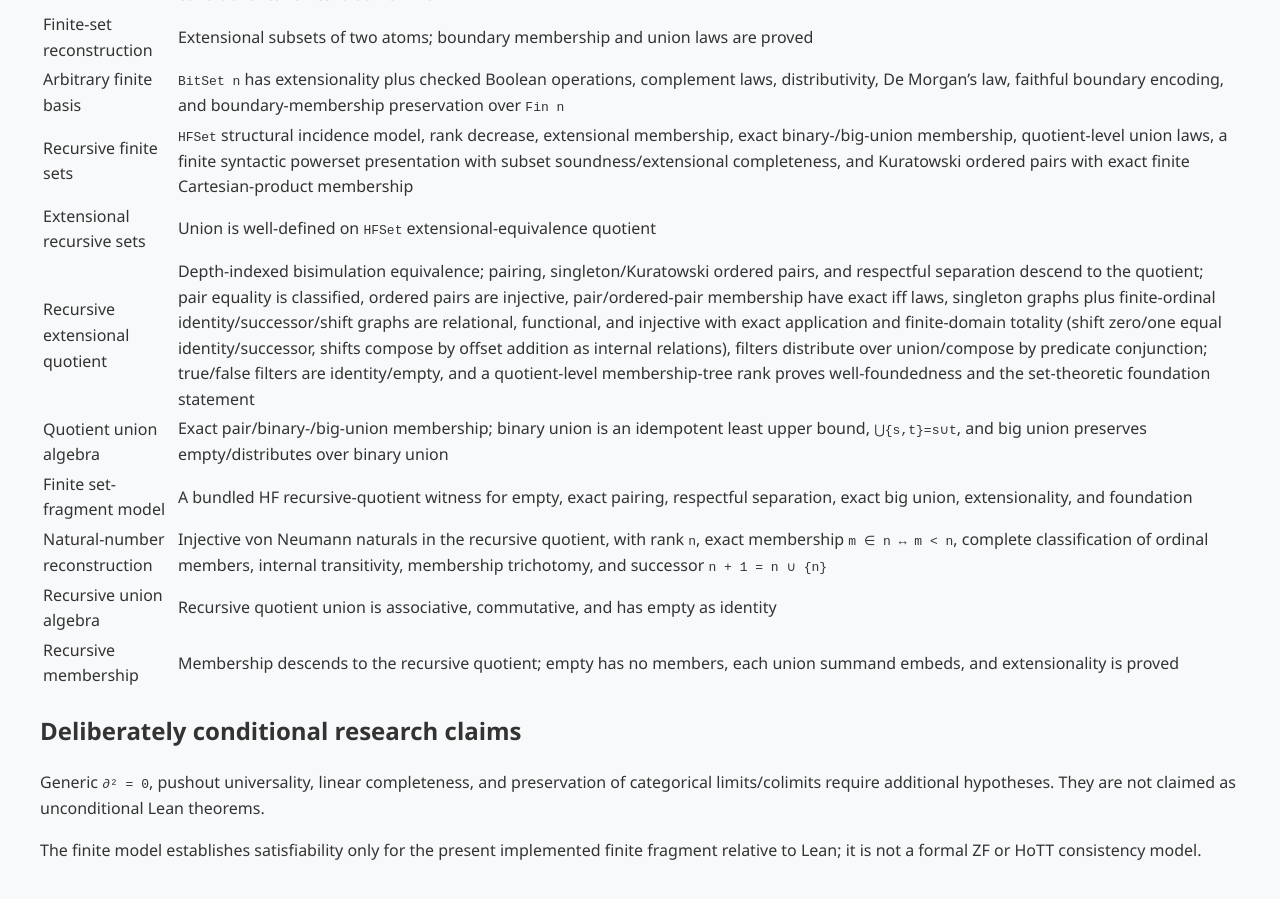
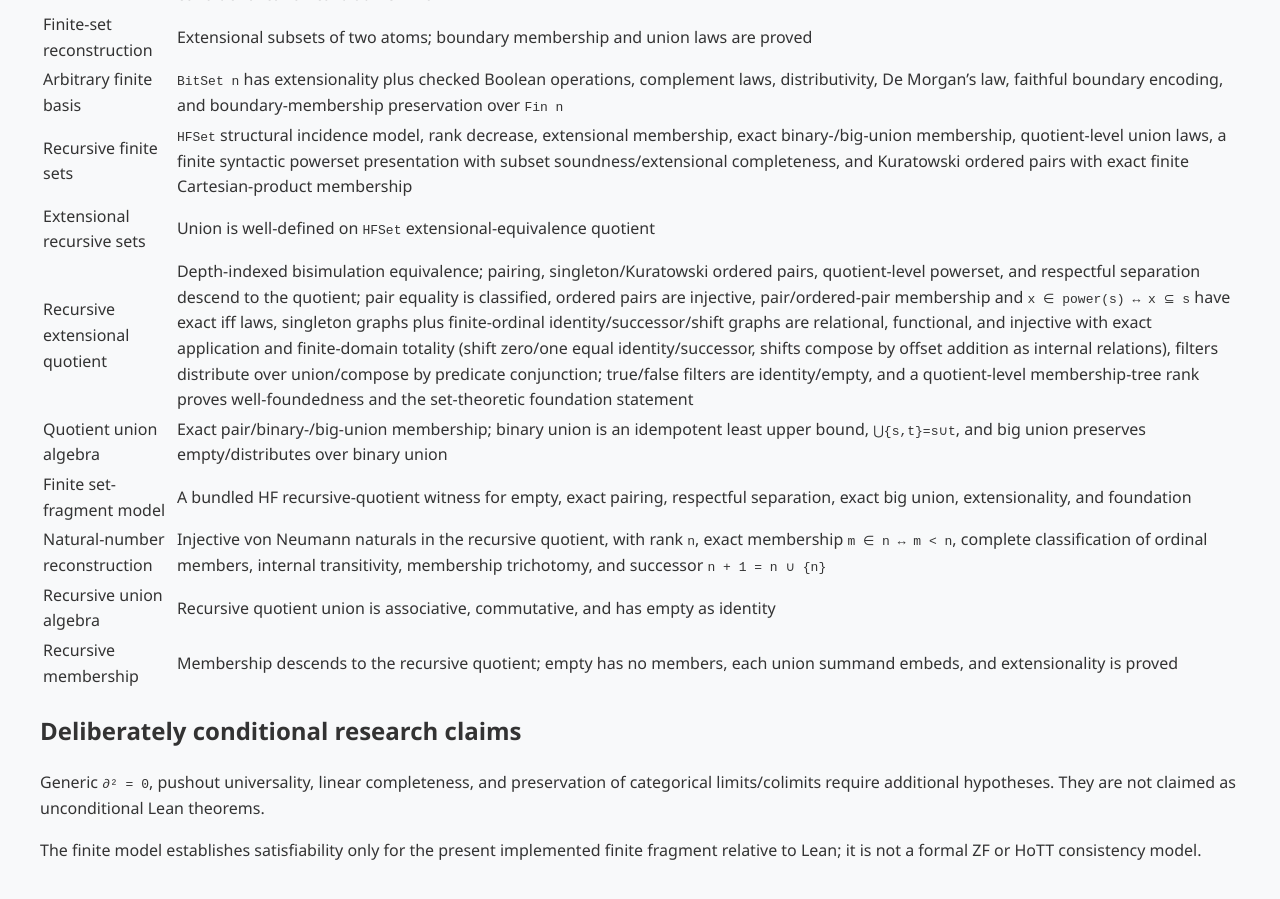
Before and after one commit to com-junkawasaki/inc, a Jekyll site: the page built from docs/verification.md, in a window 1280 px wide and 900 px high, scrolled down 1234 px. Built offline with Jekyll 4.4.1, drawn with Linux system fonts in a browser that asks for light colours.

Commit message:
feat(inc): extend quotient powersets and prime fragments

```diff
--- a/docs/verification.md
+++ b/docs/verification.md
@@ -31,7 +31,7 @@ the triangle example.
 | Arbitrary finite basis | `BitSet n` has extensionality plus checked Boolean operations, complement laws, distributivity, De Morgan's law, faithful boundary encoding, and boundary-membership preservation over `Fin n` |
 | Recursive finite sets | `HFSet` structural incidence model, rank decrease, extensional membership, exact binary-/big-union membership, quotient-level union laws, a finite syntactic powerset presentation with subset soundness/extensional completeness, and Kuratowski ordered pairs with exact finite Cartesian-product membership |
 | Extensional recursive sets | Union is well-defined on `HFSet` extensional-equivalence quotient |
-| Recursive extensional quotient | Depth-indexed bisimulation equivalence; pairing, singleton/Kuratowski ordered pairs, and respectful separation descend to the quotient; pair equality is classified, ordered pairs are injective, pair/ordered-pair membership have exact iff laws, singleton graphs plus finite-ordinal identity/successor/shift graphs are relational, functional, and injective with exact application and finite-domain totality (shift zero/one equal identity/successor, shifts compose by offset addition as internal relations), filters distribute over union/compose by predicate conjunction; true/false filters are identity/empty, and a quotient-level membership-tree rank proves well-foundedness and the set-theoretic foundation statement |
+| Recursive extensional quotient | Depth-indexed bisimulation equivalence; pairing, singleton/Kuratowski ordered pairs, quotient-level powerset, and respectful separation descend to the quotient; pair equality is classified, ordered pairs are injective, pair/ordered-pair membership and `x ∈ power(s) ↔ x ⊆ s` have exact iff laws, singleton graphs plus finite-ordinal identity/successor/shift graphs are relational, functional, and injective with exact application and finite-domain totality (shift zero/one equal identity/successor, shifts compose by offset addition as internal relations), filters distribute over union/compose by predicate conjunction; true/false filters are identity/empty, and a quotient-level membership-tree rank proves well-foundedness and the set-theoretic foundation statement |
 | Quotient union algebra | Exact pair/binary-/big-union membership; binary union is an idempotent least upper bound, `⋃{s,t}=s∪t`, and big union preserves empty/distributes over binary union |
 | Finite set-fragment model | A bundled HF recursive-quotient witness for empty, exact pairing, respectful separation, exact big union, extensionality, and foundation |
 | Natural-number reconstruction | Injective von Neumann naturals in the recursive quotient, with rank `n`, exact membership `m ∈ n ↔ m < n`, complete classification of ordinal members, internal transitivity, membership trichotomy, and successor `n + 1 = n ∪ {n}` |
```
Also changed, not shown: README.md, 2 other files.
